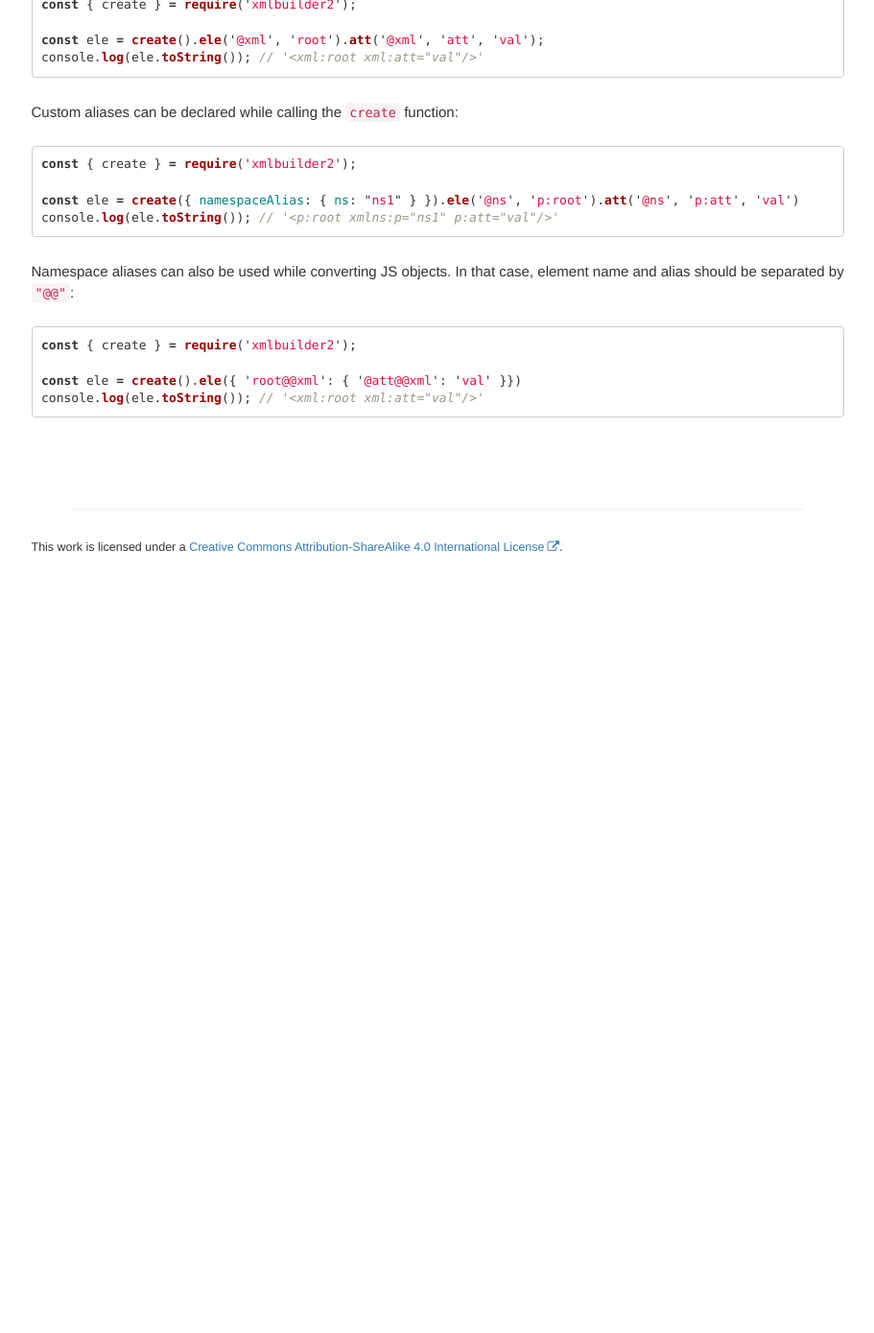
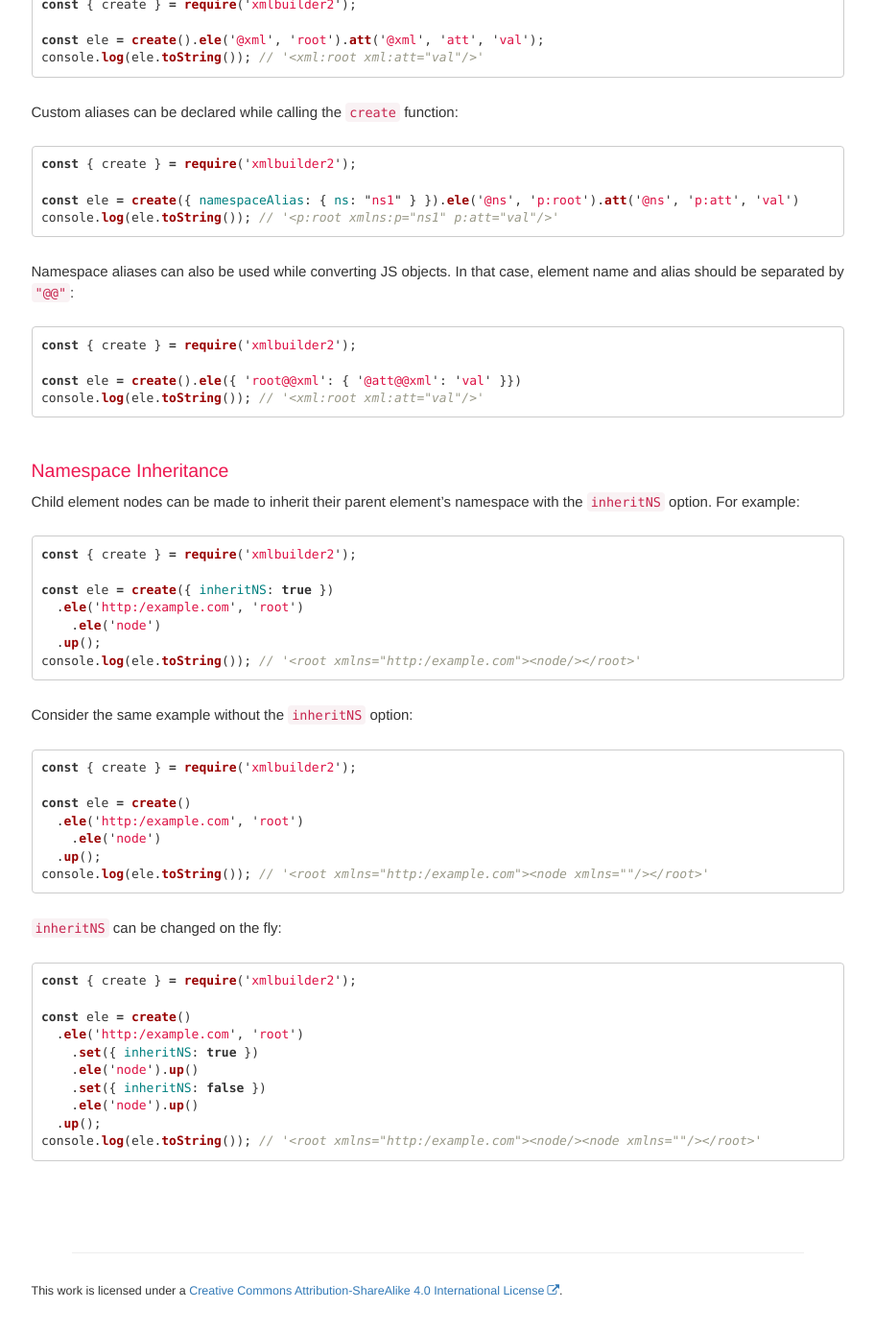
Before and after one commit to oozcitak/xmlbuilder2, a Jekyll site: the page built from docs/pages/namespaces.md, in a window 1280 px wide and 1400 px high, scrolled down 3012 px. Shown: the top 1389 px of the window at 96% size, without its empty margins (330-1241 px from the left). Built offline with Jekyll 4.4.1, drawn with Linux system fonts in a browser that asks for light colours; comment, search, counter and statistics services are not loaded; before the commit the page ends 3642 px from its top, so only the background shows below that.

Commit message:
Add inheritNS builder option. Fixes #6

````diff
--- a/docs/_config.yml
+++ b/docs/_config.yml
@@ -97,11 +97,7 @@ defaults:
 # these are defaults used for the frontmatter for these file types
 
 sidebars:
-- home_sidebar
-- mydoc_sidebar
-- product1_sidebar
-- product2_sidebar
-- other
+- api_sidebar
 
 description: "An XML builder for node.js"
 # the description is used in the feed.xml file
--- a/docs/pages/namespaces.md
+++ b/docs/pages/namespaces.md
@@ -153,3 +153,41 @@ const { create } = require('xmlbuilder2');
 const ele = create().ele({ 'root@@xml': { '@att@@xml': 'val' }})
 console.log(ele.toString()); // '<xml:root xml:att="val"/>'
 ```
+
+### Namespace Inheritance
+
+Child element nodes can be made to inherit their parent element's namespace with the `inheritNS` option. For example:
+```js
+const { create } = require('xmlbuilder2');
+
+const ele = create({ inheritNS: true })
+  .ele('http:/example.com', 'root')
+    .ele('node')
+  .up();
+console.log(ele.toString()); // '<root xmlns="http:/example.com"><node/></root>'
+```
+
+Consider the same example without the `inheritNS` option:
+```js
+const { create } = require('xmlbuilder2');
+
+const ele = create()
+  .ele('http:/example.com', 'root')
+    .ele('node')
+  .up();
+console.log(ele.toString()); // '<root xmlns="http:/example.com"><node xmlns=""/></root>'
+```
+
+`inheritNS` can be changed on the fly:
+```js
+const { create } = require('xmlbuilder2');
+
+const ele = create()
+  .ele('http:/example.com', 'root')
+    .set({ inheritNS: true })
+    .ele('node').up()
+    .set({ inheritNS: false })
+    .ele('node').up()
+  .up();
+console.log(ele.toString()); // '<root xmlns="http:/example.com"><node/><node xmlns=""/></root>'
+```
````
Also changed, not shown: docs/404.md (+2 -0 lines), docs/_data/sidebars/api_sidebar.yml (+16 -8 lines), docs/pages/builder-options.md (+6 -2 lines), docs/pages/other-functions.md (added, +45 -0 lines), src/builder/XMLBuilderImpl.ts (+7 -0 lines), test/basic/withOptions.test.ts (+34 -0 lines), test/issues/issue-006.test.ts (added, +16 -0 lines), test/issues/issue-001.test.ts (renamed from test/issues/Issue 001.test.ts).
